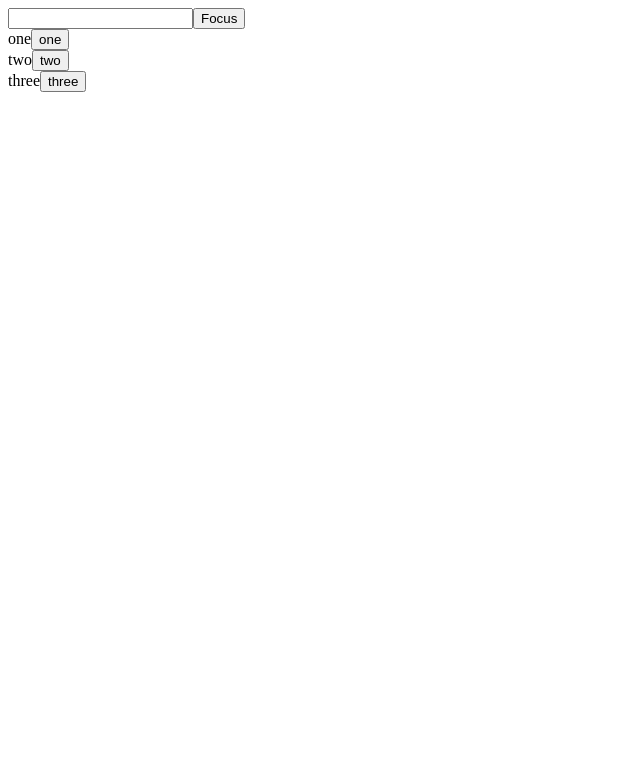
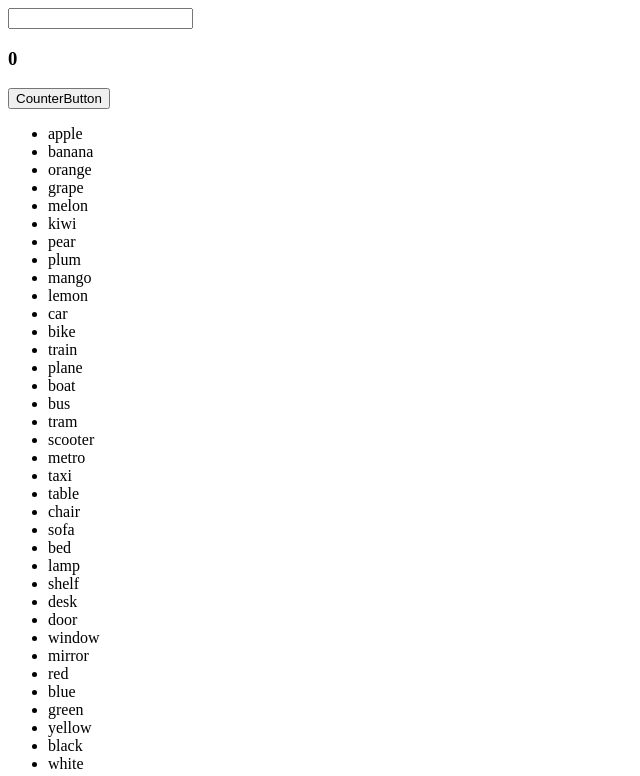
Before and after one commit to marcvechen/React-Redux-RTK, a React (Vite) app: page / in a window 1280 px wide. Shown: the top 776 px of the page, without its empty margins (0-640 px from the left). Built offline with nearby package versions, Linux system fonts and the light colour scheme.

Commit message:
Готовое задание 2 2.3-optimization-task-1

```diff
--- a/src/App.jsx
+++ b/src/App.jsx
@@ -1,37 +1,124 @@
-import React, { useState, useEffect, useRef } from "react";
-import List from "./List";
+import React, { useState, useEffect, useRef, useCallback } from "react";
+import SearchInput from "./SearchInput";
+import ItemList from "./ItemList";
+import CounterButton from "./CounterButton";
+
 function App() {
-  const inputRef = useRef();
-  function focusInput() {
-    inputRef.current.focus();
-  }
-  const [list, setList] = useState([
-    { id: 1, text: "one" },
-    { id: 2, text: "two" },
-    { id: 3, text: "three" },
-  ]);
-  const [refInput, setRefInput] = useState("");
+  const [search, setSearch] = useState("");
+  const [count, setCount] = useState(0);
+  const itemList = [
+    { id: 1, value: "apple" },
+    { id: 2, value: "banana" },
+    { id: 3, value: "orange" },
+    { id: 4, value: "grape" },
+    { id: 5, value: "melon" },
+    { id: 6, value: "kiwi" },
+    { id: 7, value: "pear" },
+    { id: 8, value: "plum" },
+    { id: 9, value: "mango" },
+    { id: 10, value: "lemon" },
+    { id: 11, value: "car" },
+    { id: 12, value: "bike" },
+    { id: 13, value: "train" },
+    { id: 14, value: "plane" },
+    { id: 15, value: "boat" },
+    { id: 16, value: "bus" },
+    { id: 17, value: "tram" },
+    { id: 18, value: "scooter" },
+    { id: 19, value: "metro" },
+    { id: 20, value: "taxi" },
+    { id: 21, value: "table" },
+    { id: 22, value: "chair" },
+    { id: 23, value: "sofa" },
+    { id: 24, value: "bed" },
+    { id: 25, value: "lamp" },
+    { id: 26, value: "shelf" },
+    { id: 27, value: "desk" },
+    { id: 28, value: "door" },
+    { id: 29, value: "window" },
+    { id: 30, value: "mirror" },
+    { id: 31, value: "red" },
+    { id: 32, value: "blue" },
+    { id: 33, value: "green" },
+    { id: 34, value: "yellow" },
+    { id: 35, value: "black" },
+    { id: 36, value: "white" },
+    { id: 37, value: "gray" },
+    { id: 38, value: "pink" },
+    { id: 39, value: "brown" },
+    { id: 40, value: "violet" },
+    { id: 41, value: "dog" },
+    { id: 42, value: "cat" },
+    { id: 43, value: "bird" },
+    { id: 44, value: "fish" },
+    { id: 45, value: "horse" },
+    { id: 46, value: "lion" },
+    { id: 47, value: "tiger" },
+    { id: 48, value: "bear" },
+    { id: 49, value: "wolf" },
+    { id: 50, value: "fox" },
+    { id: 51, value: "html" },
+    { id: 52, value: "css" },
+    { id: 53, value: "javascript" },
+    { id: 54, value: "react" },
+    { id: 55, value: "node" },
+    { id: 56, value: "vue" },
+    { id: 57, value: "angular" },
+    { id: 58, value: "sql" },
+    { id: 59, value: "git" },
+    { id: 60, value: "api" },
+    { id: 61, value: "spring" },
+    { id: 62, value: "summer" },
+    { id: 63, value: "autumn" },
+    { id: 64, value: "winter" },
+    { id: 65, value: "morning" },
+    { id: 66, value: "day" },
+    { id: 67, value: "evening" },
+    { id: 68, value: "night" },
+    { id: 69, value: "sun" },
+    { id: 70, value: "moon" },
+    { id: 71, value: "book" },
+    { id: 72, value: "pen" },
+    { id: 73, value: "pencil" },
+    { id: 74, value: "notebook" },
+    { id: 75, value: "bag" },
+    { id: 76, value: "phone" },
+    { id: 77, value: "laptop" },
+    { id: 78, value: "tablet" },
+    { id: 79, value: "screen" },
+    { id: 80, value: "keyboard" },
+    { id: 81, value: "bread" },
+    { id: 82, value: "milk" },
+    { id: 83, value: "cheese" },
+    { id: 84, value: "coffee" },
+    { id: 85, value: "tea" },
+    { id: 86, value: "juice" },
+    { id: 87, value: "water" },
+    { id: 88, value: "soup" },
+    { id: 89, value: "rice" },
+    { id: 90, value: "pasta" },
+    { id: 91, value: "circle" },
+    { id: 92, value: "square" },
+    { id: 93, value: "triangle" },
+    { id: 94, value: "star" },
+    { id: 95, value: "line" },
+    { id: 96, value: "point" },
+    { id: 97, value: "cloud" },
+    { id: 98, value: "rain" },
+    { id: 99, value: "snow" },
+    { id: 100, value: "wind" },
+  ];
+  const memoizedCallbackInput = useCallback((e) => {
+    setSearch(e.target.value);
+  }, []);
+  const memoizedCallbackButton = useCallback(() => {
+    setCount((prevCount) => prevCount + 1);
+  }, []);
   return (
     <div>
-      <input
-        ref={inputRef}
-        type="text"
-        value={refInput}
-        onChange={(e) => {
-          setRefInput(e.target.value);
-        }}
-        onKeyDown={(e) => {
-          if (e.key == "Enter") {
-            if (refInput.length > 0) {
-              const newObj = { id: Date.now(), text: refInput };
-              setList((prevList) => [...prevList, newObj]);
-              setRefInput("");
-            }
-          }
-        }}
-      />
-      <button onClick={focusInput}>Focus</button>
-      <List arr={list} />
+      <SearchInput search={search} handleSearch={memoizedCallbackInput} />
+      <CounterButton count={count} handleCount={memoizedCallbackButton} />
+      <ItemList search={search} list={itemList} />
     </div>
   );
 }
--- /dev/null
+++ b/src/CounterButton.jsx
@@ -0,0 +1,11 @@
+import { memo } from "react";
+
+const CounterButton = memo(({ count, handleCount }) => {
+  return (
+    <div>
+      <h3>{count}</h3>
+      <button onClick={handleCount}>CounterButton</button>
+    </div>
+  );
+});
+export default CounterButton;
--- /dev/null
+++ b/src/ItemList.jsx
@@ -0,0 +1,19 @@
+import { useMemo } from "react";
+
+function ItemList({ search, list }) {
+  const filteredList = useMemo(
+    () => list.filter((item) => item.value.includes(search)),
+    [search, list],
+  );
+
+  return (
+    <div>
+      <ul>
+        {filteredList.map((item) => (
+          <li key={item.id}>{item.value}</li>
+        ))}
+      </ul>
+    </div>
+  );
+}
+export default ItemList;
--- a/src/List.jsx
+++ /dev/null
@@ -1,13 +0,0 @@
-import { useState } from "react";
-import ListItem from "./ListItem";
-function List({ arr }) {
-  return (
-    <div>
-      {arr.map((item) => (
-        <ListItem item={item} key={item.id} />
-      ))}
-    </div>
-  );
-}
-
-export default List;
--- a/src/ListItem.jsx
+++ /dev/null
@@ -1,20 +0,0 @@
-import { useState } from "react";
-
-function ListItem({ item }) {
-  const [state, setState] = useState("");
-
-  return (
-    <div>
-      {item.text}
-      <button
-        onClick={() => {
-          setState((prevState) => prevState + "111");
-        }}
-      >
-        {item.text}
-      </button>
-      {state}
-    </div>
-  );
-}
-export default ListItem;
--- /dev/null
+++ b/src/SearchInput.jsx
@@ -0,0 +1,9 @@
+import { memo } from "react";
+const SearchInput = memo(({ search, handleSearch }) => {
+  return (
+    <div>
+      <input type="text" value={search} onChange={handleSearch} />
+    </div>
+  );
+});
+export default SearchInput;
```
